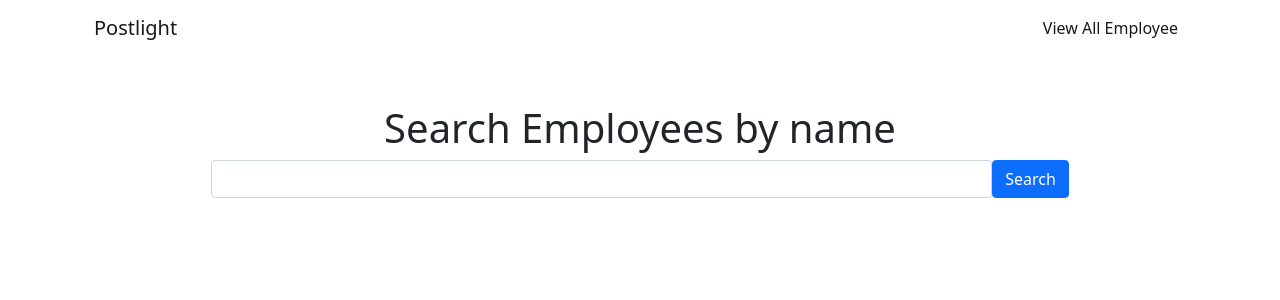
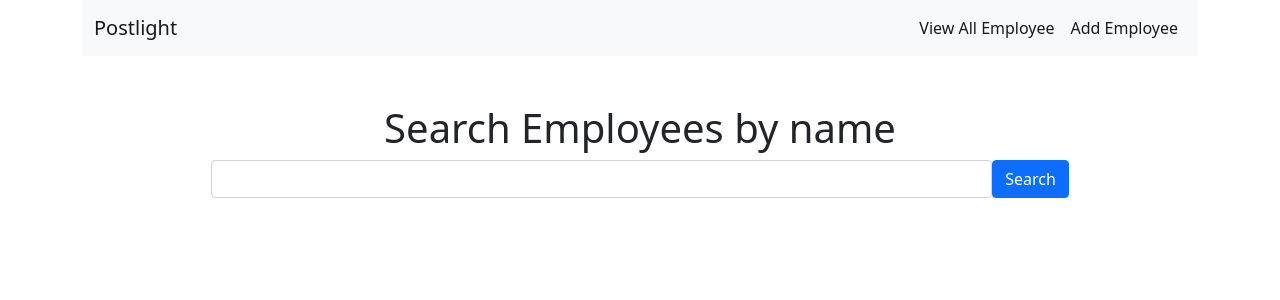
Before and after one commit to justinwu1/postlight-takehome, a React (Create React App) app in the folder frontend/: page / in a window 1280 px wide. Shown: the top 300 px of the page. Built offline with nearby package versions, Linux system fonts and the light colour scheme.

Commit message:
Added new navigation

```diff
--- a/frontend/src/components/NavBar.js
+++ b/frontend/src/components/NavBar.js
@@ -4,7 +4,7 @@ import { Link } from 'react-router-dom'
 export default function NavBar() {
     return (
     <div>
-            <nav className="navbar navbar-expand-lg navbar-light ">
+            <nav className="navbar navbar-expand-lg navbar-light bg-light">
                 <div className="container-fluid">
                     <Link className="navbar-brand" to="/">Postlight</Link>
                     <button className="navbar-toggler" type="button" data-bs-toggle="collapse" data-bs-target="#navbarNavDropdown" aria-controls="navbarNavDropdown" aria-expanded="false" aria-label="Toggle navigation">
@@ -15,6 +15,9 @@ export default function NavBar() {
                     <li className="nav-item">
                         <Link className="nav-link active" aria-current="page" to="/employees">View All Employee</Link>
                     </li>
+                    <li className="nav-item">
+                        <Link className="nav-link active" aria-current="page" to="/employees/create">Add Employee</Link>
+                    </li>
             </ul>
     </div>
   </div>
```
